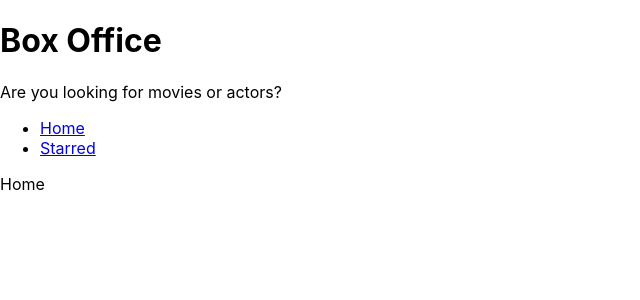
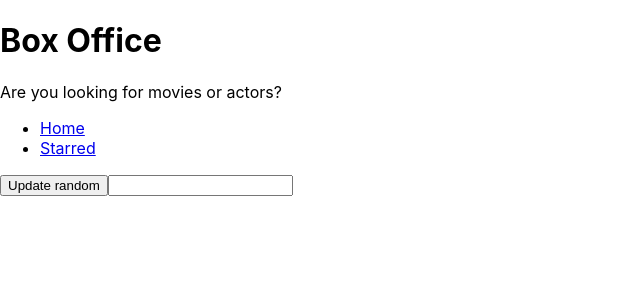
Before and after one commit to Dhruvshelke15/movie-box-office, a React (Create React App) app: page / in a window 1280 px wide. Shown: the top 300 px of the page, without its empty margins (0-640 px from the left). Built offline with nearby package versions, Linux system fonts and the light colour scheme.

Commit message:
added search functionality

```diff
--- a/src/pages/Home.jsx
+++ b/src/pages/Home.jsx
@@ -1,7 +1,29 @@
-import { Link } from 'react-router-dom';
+import { useState } from 'react';
 
 const Home = () => {
-  return <div>Home </div>;
+  const [searchStr, setSearchStr] = useState('');
+
+  console.log(searchStr);
+
+  const onStrInputChange = ev => {
+    setSearchStr(ev.target.value);
+  };
+
+  const onSearch = async ev => {
+    ev.preventDefault();
+    const response = await fetch(
+      'https://api.tvmaze.com/search/shows?q={$searchStr}'
+    );
+    const body = await response.json();
+  };
+  return (
+    <div>
+      <form onSubmit={onSearch}>
+        <button type="button">Update random</button>
+        <input type="text" onChange={onStrInputChange} />{' '}
+      </form>
+    </div>
+  );
 };
 
 export default Home;
```
